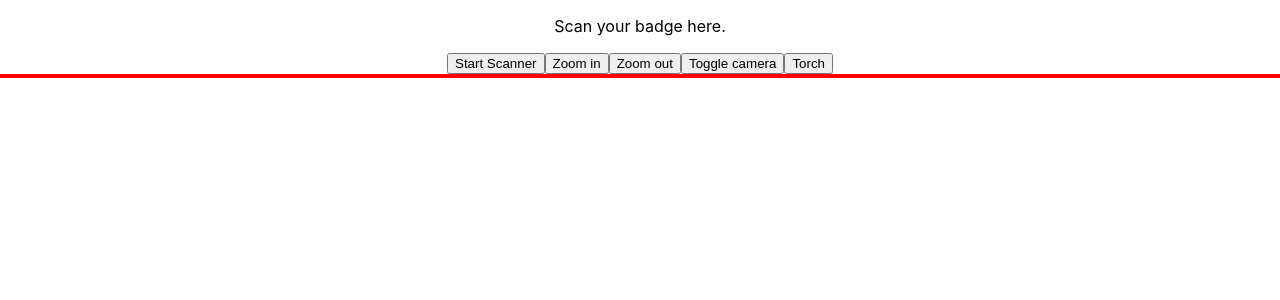
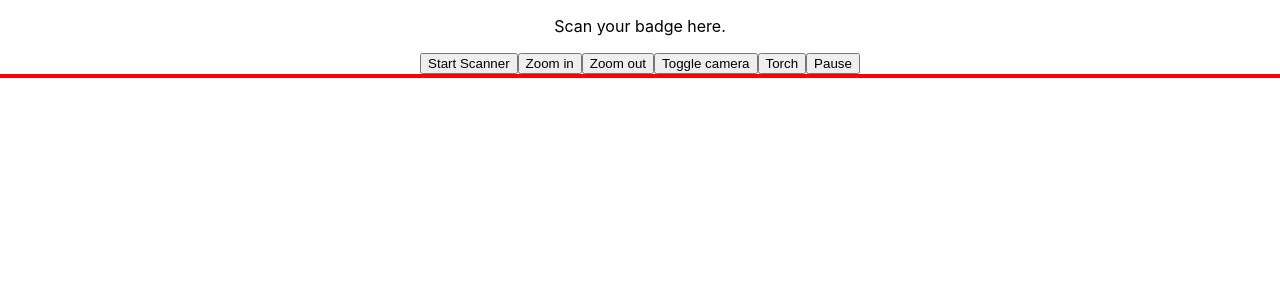
Before and after one commit to gunal333/qr-code-scanner-package-analysis, a React (Create React App) app: page /html5-qr in a window 1280 px wide. Shown: the top 300 px of the page. Built offline with nearby package versions, Linux system fonts and the light colour scheme.

Commit message:
add pause button for html5 qr scanner

```diff
--- a/src/Html5Qr.jsx
+++ b/src/Html5Qr.jsx
@@ -7,6 +7,7 @@ const Html5Qr = () => {
   const [currentZoom, setCurrentZoom] = useState(1);
   const [torch, setTorch] = useState(false);
   const [facingMode, setFacingMode] = useState("environment");
+  const [pause, setPause] = useState(false);
 
   useEffect(()=>{
     if(html5QrCode!=null){
@@ -119,6 +120,13 @@ const Html5Qr = () => {
         setTorch(!torch);
     }
 
+    const pauseScan = () => {
+      if(html5QrCode){
+          html5QrCode.pause(!pause)
+          setPause(!pause)
+      }
+    }
+
   return (
     <div>
       <p>Scan your badge here.</p>
@@ -127,6 +135,7 @@ const Html5Qr = () => {
       <button onClick={zoomOut}>Zoom out</button>
       <button onClick={toggleCamera}>Toggle camera</button>
       <button onClick={toggleTorch}>Torch</button>
+      <button onClick={pauseScan}>Pause</button>
       <div
         id="reader"
         style={{ width: "100%", height: "100%", border: "2px solid red" }}
```
